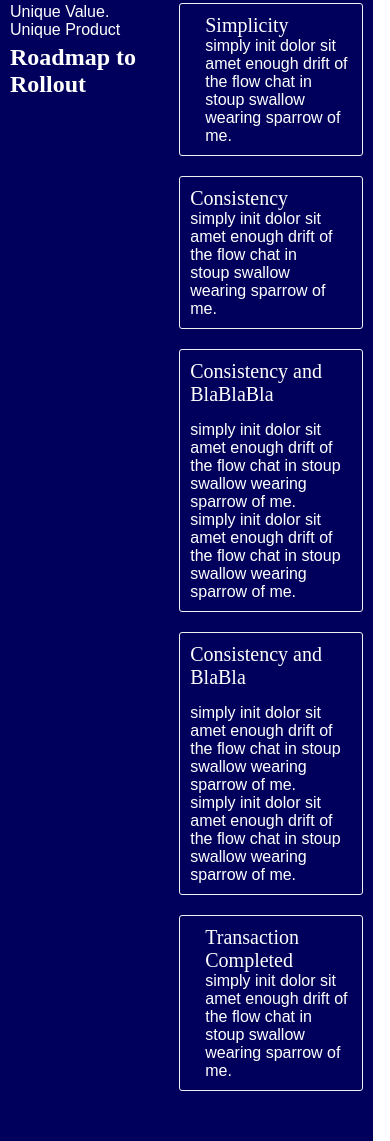
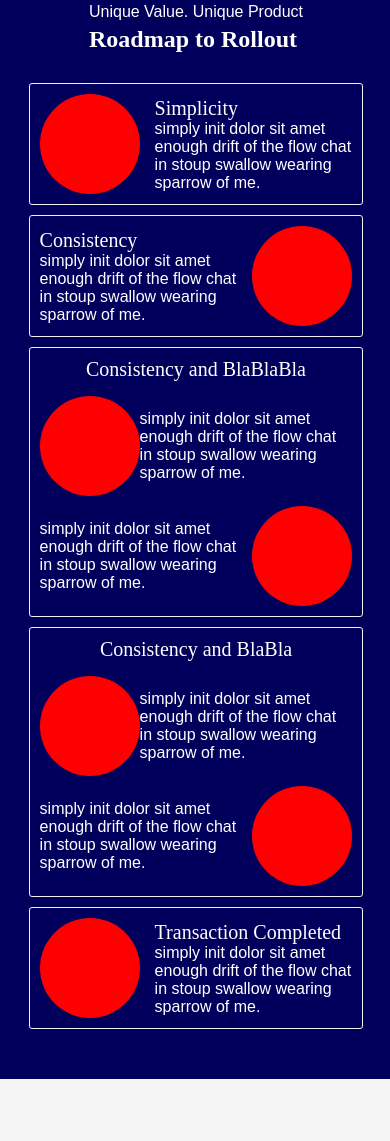
Before and after one commit to davidajimati/StanbicIBTC-Digitap23, a plain HTML site: page index.html in a window 390 px wide. Shown: the part 2194-3335 px from the top of the page. Drawn offline with nearby package versions, Linux system fonts and the light colour scheme; a web font is replaced by a local one.

Commit message:
flowchart section aligned and set... adjusting each step

```diff
--- a/home.css
+++ b/home.css
@@ -275,12 +275,6 @@ header {
     align-items: center;
 }
 
-/* @media (min-width: 768px) {
-
-
-}  */
-
-
 /* -----------FLOW CHART SECTION------ */
 
 .flow {
@@ -335,31 +329,25 @@ header {
     font-weight: 500;
 }
 
-/* .img {
-    width: 100px;
+.img {
+    min-width: 100px;
+    max-width: 100px;
     height: 100px;
     background-color: red;
     border-radius: 50%;
-} */
+}
 
-/* .inText {
-    display: flex;
-    flex-direction: row;
-    gap: 10px;
-} */
-
-/* .dText {
+.dText {
     display: flex;
     gap: 10px;
-} */
+    flex-direction: row;
+}
 
-/* .ADoub {
+.ADoub {
     display: flex;
     align-items: center;
     justify-content: space-between;
-} */
-
-
+}
 
 /* -------REF----------- */
 .ref {
@@ -382,3 +370,10 @@ header {
     border: none;
     border-radius: 12px;
 }
+
+
+@media (min-width: 768px) {
+    .step {
+        width: 800px;
+    }
+}
--- a/index.html
+++ b/index.html
@@ -165,19 +165,17 @@
 
                 <div class="step double">
                     <h3>Consistency and BlaBla</h3>
-                    <div>
                     <div class="dText">
                         <div class="ADoub">
                             <div class="img"></div>
-                                <p>simply init dolor sit amet enough drift of the flow chat in stoup swallow wearing
+                            <p>simply init dolor sit amet enough drift of the flow chat in stoup swallow
+                                wearing
                                 sparrow of me.</p>
                         </div>
-
                         <div class="ADoub">
                             <p>simply init dolor sit amet enough drift of the flow chat in stoup swallow wearing
                                 sparrow of me.</p>
                             <div class="img"></div>
-                            </div>
                         </div>
                     </div>
                 </div>
--- a/mobile.css
+++ b/mobile.css
@@ -63,10 +63,22 @@
 
         height: fit-content;
         display: flex;
-        flex-direction: row;
-        max-width: 90%;
-        grid-template: 50px auto / 1fr;
+        flex-direction: column;
+        justify-content: center;
+        align-items: center;
         gap: 30px;
         padding: 50px 10px;
     }
+
+    .flowcharts {
+        gap: 10px;
+        width: 90%;
+        justify-self: center;
+    }
+
+    .dText {
+        display: flex;
+        gap: 10px;
+        flex-direction: column;
+    }
 }
```
Lines whose indentation alone changed are shown as unchanged.
